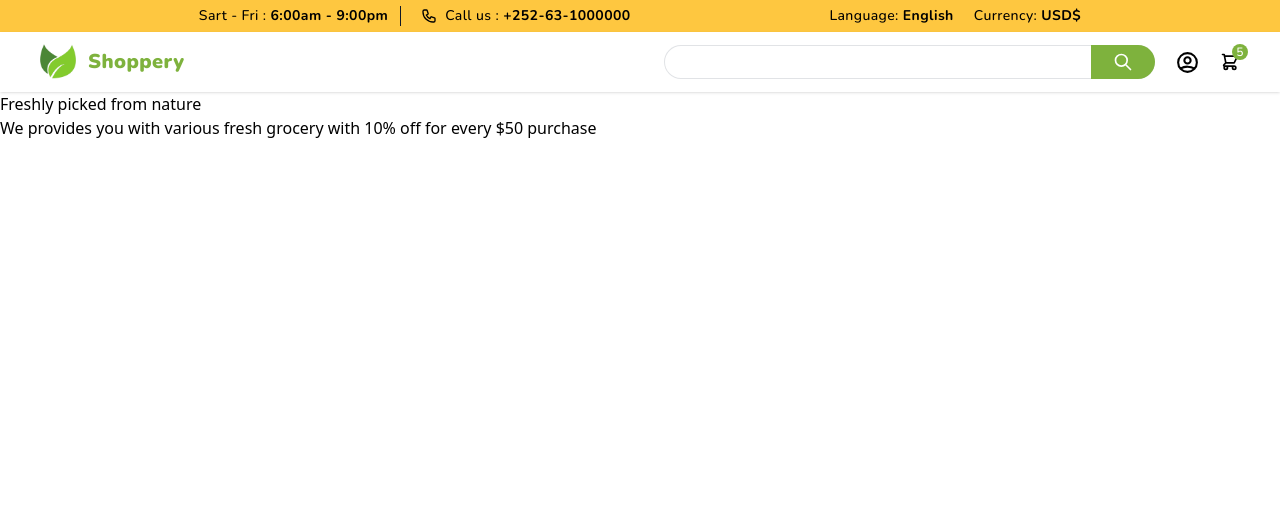
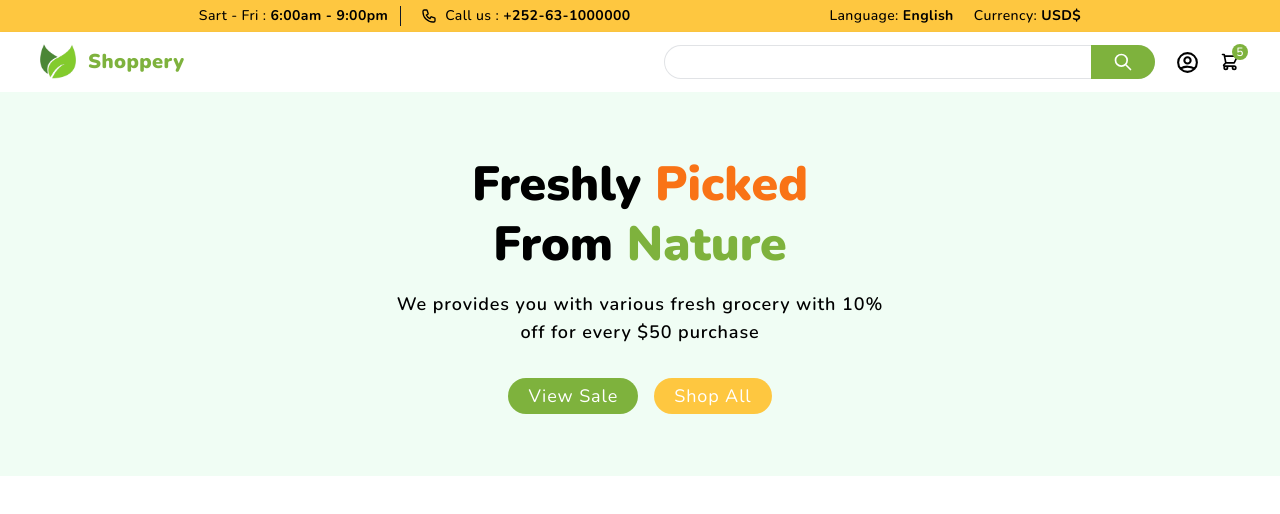
Before and after one commit to 4hmedhabib/grocery-web-app, a React (Create React App) app: page / in a window 1280 px wide. Shown: the top 514 px of the page. Built offline with nearby package versions, Linux system fonts and the light colour scheme.

Commit message:
added: showcase

```diff
--- a/src/components/Main/Main.jsx
+++ b/src/components/Main/Main.jsx
@@ -6,16 +6,7 @@ import Showcase from "./Showcase/Showcase";
 const Main = () => {
   return (
     <main>
-      <section>
-        <div id="info_container">
-          <h1>Freshly picked from nature</h1>
-          <p>
-            We provides you with various fresh grocery with 10% off for every
-            $50 purchase
-          </p>
-        </div>
-        <div></div>
-      </section>
+      <Showcase />
     </main>
   );
 };
--- a/src/components/Main/Showcase/Showcase.jsx
+++ b/src/components/Main/Showcase/Showcase.jsx
@@ -1,7 +1,25 @@
 import React from "react";
+import classes from "./Showcase.module.css";
 
 const Showcase = () => {
-  return <div>Showcase</div>;
+  return (
+    <section className={classes.showcase_container}>
+      <div id="info_container">
+        <h1 className={classes.title}>
+          Freshly <span className="text-orange-500">picked</span> <br /> from
+          <span className="text-primary"> nature</span>
+        </h1>
+        <p className={classes.desc}>
+          We provides you with various fresh grocery with 10% <br /> off for
+          every $50 purchase
+        </p>
+      </div>
+      <div className={classes.buttons_container}>
+        <button className={classes.btn_main}>View Sale</button>
+        <button className={classes.btn_normal}>Shop All</button>
+      </div>
+    </section>
+  );
 };
 
 export default Showcase;
--- /dev/null
+++ b/src/components/Main/Showcase/Showcase.module.css
@@ -0,0 +1,23 @@
+.showcase_container {
+  @apply font-nunito flex flex-col justify-center items-center h-96 bg-green-50;
+}
+
+.title {
+  @apply font-black text-5xl text-center capitalize leading-tight;
+}
+
+.desc {
+  @apply text-lg font-semibold tracking-wider mt-4 mb-8 text-center;
+}
+
+.buttons_cotainer {
+  @apply flex justify-center items-center gap-3;
+}
+
+.btn_main {
+  @apply bg-primary px-5 py-1 rounded-full text-lg tracking-wider text-white mx-2;
+}
+
+.btn_normal {
+  @apply bg-secondary px-5 py-1 rounded-full text-lg tracking-wider text-white mx-2;
+}
```
